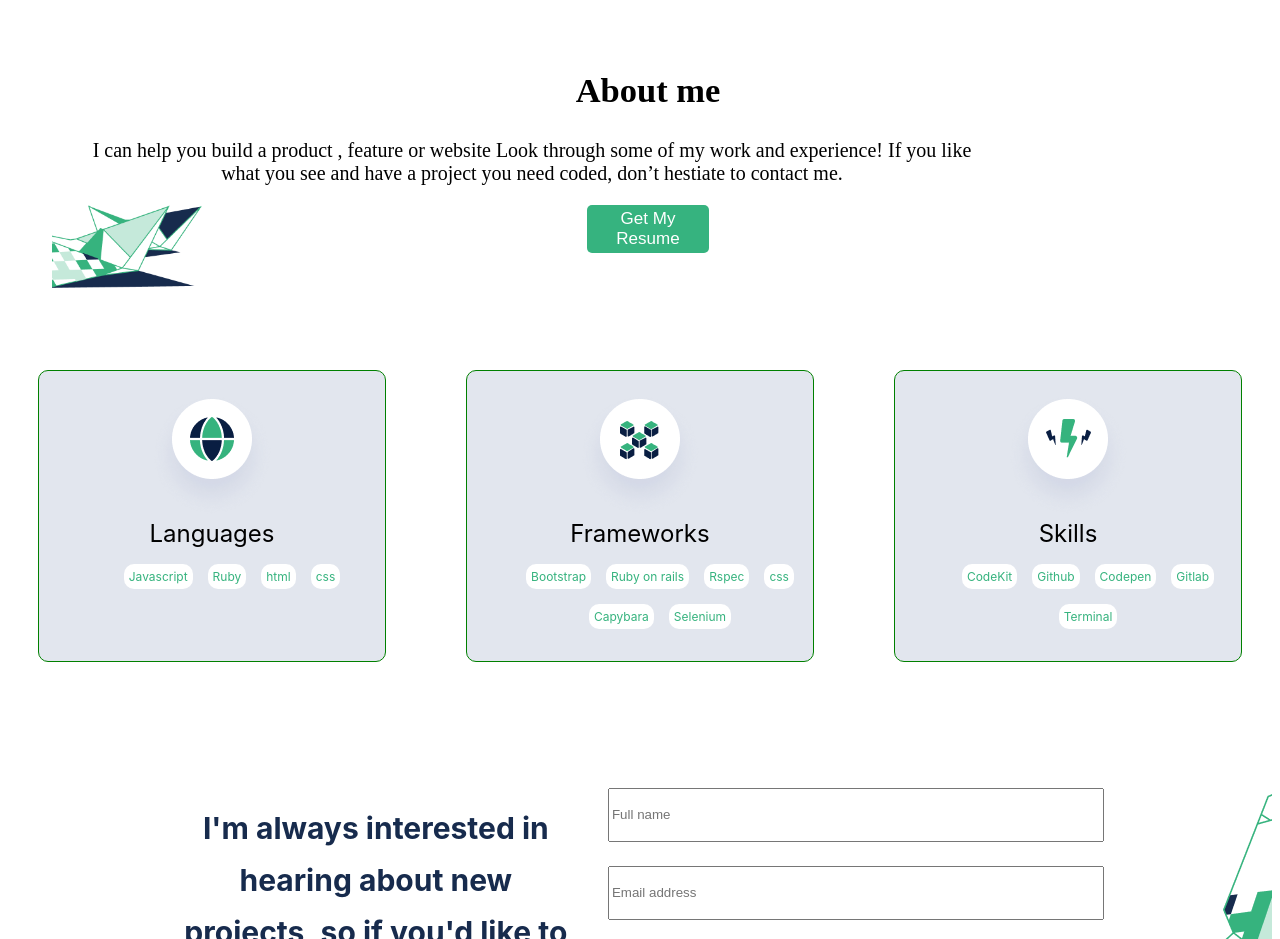
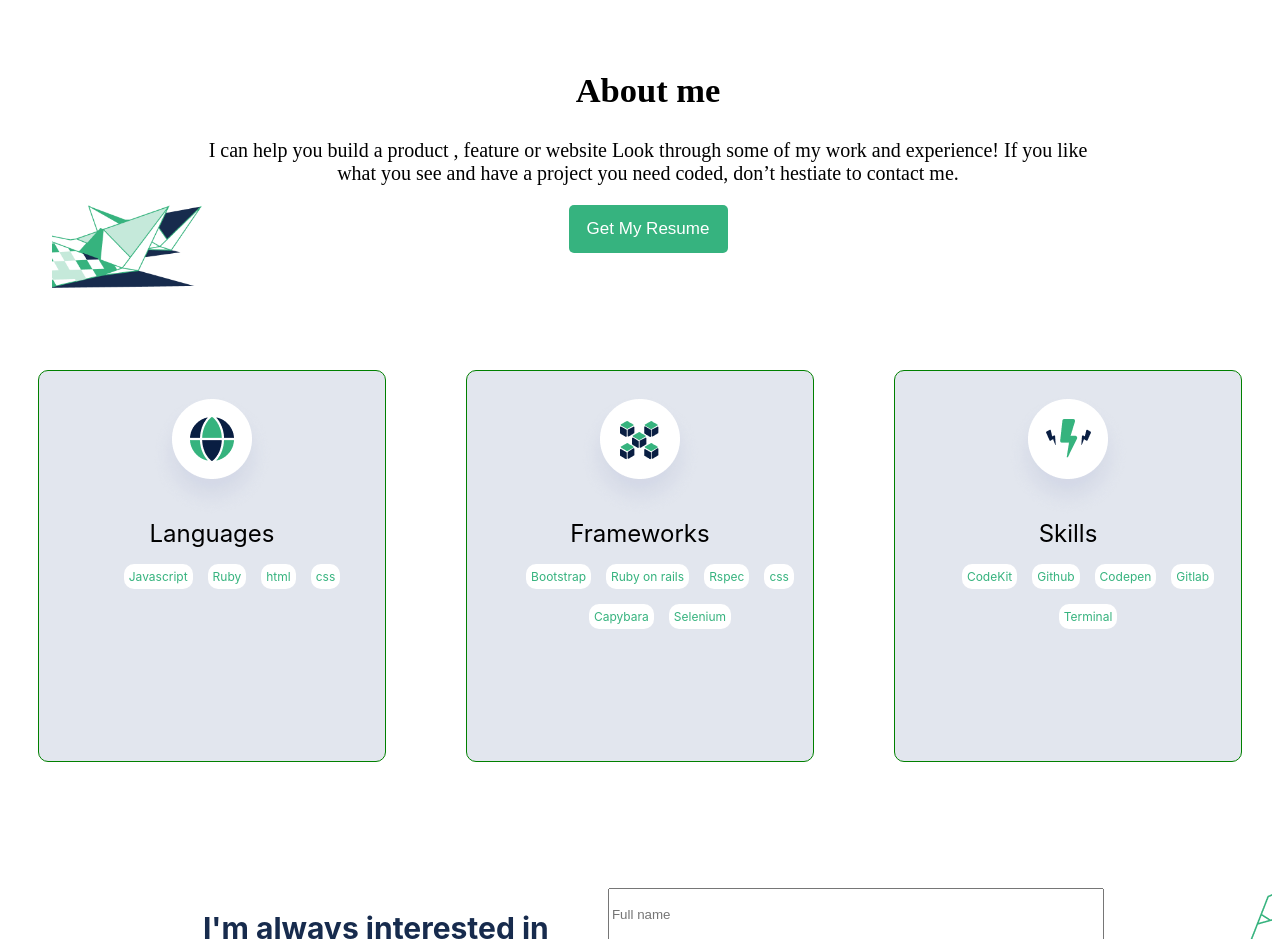
Before and after one commit to PrinceBadru/Mobile-First, a website: page index.html in a window 1280 px wide. Shown: the part 2180-3119 px from the top of the page. Drawn offline with Linux system fonts and the light colour scheme.

Commit message:
added extra review changes

```diff
--- a/style.css
+++ b/style.css
@@ -250,6 +250,11 @@
 
 .btn-resume {
   width: 159px;
+  height: 48px;
+  text-align: center;
+  margin: 0 auto;
+  padding: 0.8em;
+  margin-top: 1em;
 }
 
 .resume-container {
@@ -492,7 +497,7 @@ textarea {
     margin: 30px;
     padding: 20px 1px;
     width: 374px;
-    height: 250px;
+    height: 350px;
     background-color: #e2e6ee;
     border-radius: 10px;
   }
@@ -540,6 +545,10 @@ textarea {
   .about-text {
     width: 920px;
     font-size: 20px;
+    display: flex;
+    flex-direction: column;
+    align-items: center;
+    margin: 0 auto;
   }
 
   .li-lang {
@@ -590,7 +599,7 @@ textarea {
   .btn {
     background-color: #36b37f;
     color: white;
-    width: 122px;
+    width: 159px;
     height: 48px;
     margin: 20px 0;
     font-size: 17px;
```
